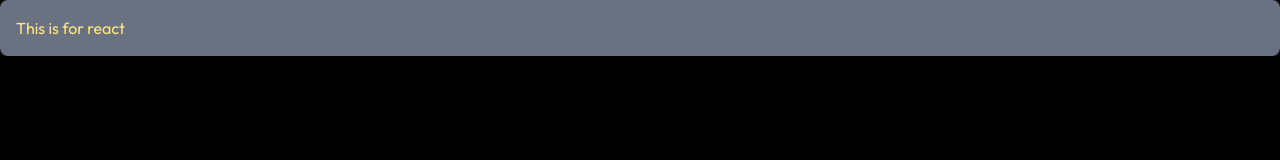
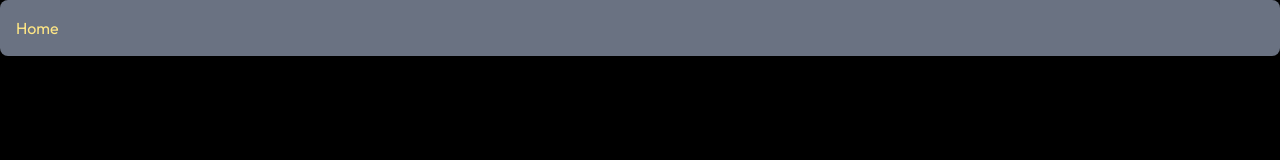
Before and after one commit to aryanghugare/WebCraft-AI, a React (Vite) app in the folder client/: page / in a window 1280 px wide. Shown: the top 160 px of the page. Built offline with nearby package versions, Linux system fonts and the light colour scheme; a web font is replaced by a local one.

Commit message:
Project Routing

```diff
--- a/client/src/App.tsx
+++ b/client/src/App.tsx
@@ -1,8 +1,32 @@
-import React from 'react'
+import React from 'react';
+import { Routes , Route } from 'react-router-dom';
+import Home from './pages/Home';
+import Pricing from './pages/Pricing';
+import Projects from './pages/Projects';
+import MyProjects from './pages/MyProjects';
+import Preview from './pages/Preview';
+import Community from './pages/Community';
+import View from './pages/View';
+
+import Loading from './components/LoaderSteps';
 
 function App() {
   return (
-    <div className='bg-gray-500 p-4 rounded-lg shadow-md text-amber-200'  >This is for react</div>
+    <div className='bg-gray-500 p-4 rounded-lg shadow-md text-amber-200'  >
+<Routes>
+<Route path='/' element={<Home />} />
+        <Route path='/pricing' element={<Pricing />} />
+        <Route path='/projects/:projectId' element={<Projects />} />
+        <Route path='/projects' element={<MyProjects />} />
+        <Route path='/preview/:projectId' element={<Preview />} />
+        <Route path='/preview/:projectId/:versionId' element={<Preview />} />
+        <Route path='/community' element={<Community />} />
+        <Route path='/view/:projectId' element={<View />} />
+
+        <Route path='/loading' element={<Loading />}/>
+</Routes>
+
+</div>
   )
 }
 
```
Also changed, not shown: 1 other file (tests, documents, lock files or other folders).
